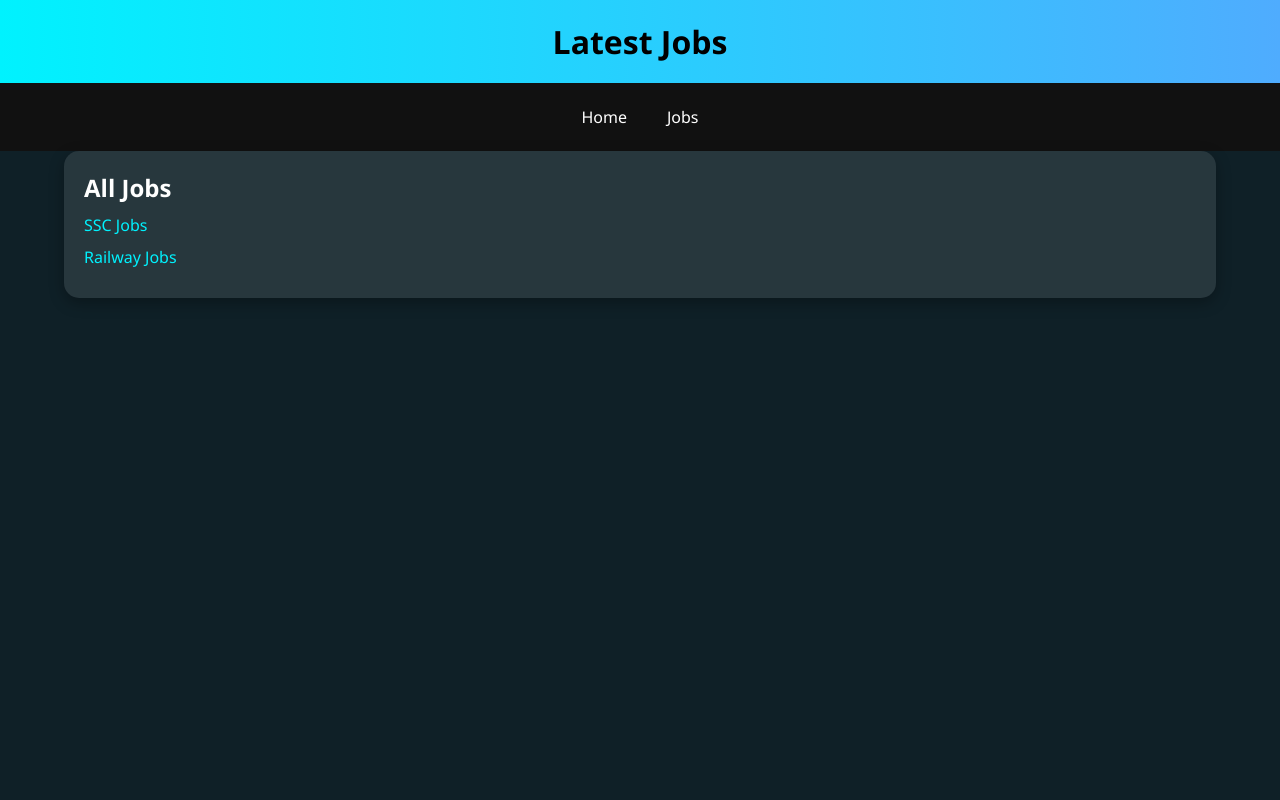
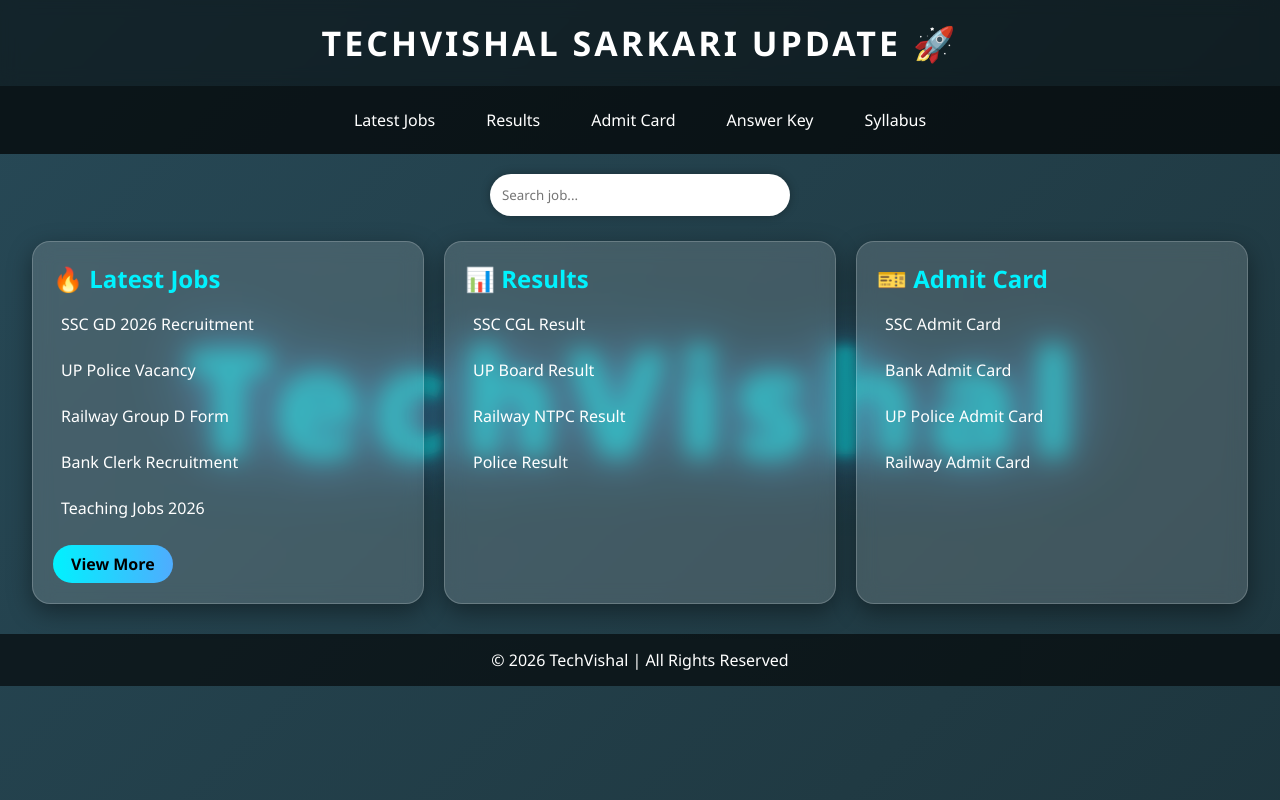
Before and after one commit to vishalrsd-dot/Tech-Vishal-Sarkari-Update, a plain HTML site: page index.html in a window 1280 px wide. Drawn offline with Linux system fonts and the light colour scheme.

Commit message:
Update index.html

```diff
--- a/index.html
+++ b/index.html
@@ -1,32 +1,613 @@
-<!DOCTYPE html>
-<html>
+ <!DOCTYPE html>
+<html lang="en">
+
 <head>
-<title>Jobs</title>
-<link rel="stylesheet" href="style.css">
+
+<meta charset="UTF-8">
+
+<title> Naukri Zone</title>
+
+<style>
+
+/* reset */
+
+*{
+margin:0;
+padding:0;
+box-sizing:border-box;
+font-family:Segoe UI;
+}
+
+/* animated gradient background */
+
+body{
+
+background: linear-gradient(-45deg,#0f2027,#203a43,#2c5364,#00f2fe);
+
+background-size:400% 400%;
+
+animation:bg 12s infinite alternate;
+
+min-height:100vh;
+
+}
+
+/* gradient animation */
+
+@keyframes bg{
+
+0%{background-position:left;}
+
+100%{background-position:right;}
+
+}
+
+/* hologram text */
+
+.hologram{
+
+position:fixed;
+
+top:50%;
+
+left:50%;
+
+transform:translate(-50%,-50%);
+
+font-size:130px;
+
+font-weight:bold;
+
+letter-spacing:15px;
+
+color:rgba(255,255,255,0.05);
+
+text-shadow:
+
+0 0 10px #00f2fe,
+
+0 0 20px #00f2fe,
+
+0 0 40px #4facfe,
+
+0 0 80px #4facfe;
+
+pointer-events:none;
+
+z-index:0;
+
+animation: glow 4s infinite alternate;
+
+}
+
+/* glow animation */
+
+@keyframes glow{
+
+0%{
+
+opacity:.3;
+
+transform:translate(-50%,-50%) scale(1);
+
+}
+
+100%{
+
+opacity:.6;
+
+transform:translate(-50%,-50%) scale(1.08);
+
+}
+
+}
+
+/* header */
+
+header{
+
+text-align:center;
+
+padding:20px;
+
+font-size:34px;
+
+font-weight:bold;
+
+color:white;
+
+background:rgba(0,0,0,.5);
+
+backdrop-filter:blur(8px);
+
+letter-spacing:3px;
+
+z-index:1;
+
+position:relative;
+
+}
+
+/* navbar */
+
+nav{
+
+display:flex;
+
+justify-content:center;
+
+flex-wrap:wrap;
+
+gap:15px;
+
+padding:15px;
+
+background:rgba(0,0,0,.7);
+
+position:relative;
+
+z-index:1;
+
+}
+
+nav a{
+
+color:white;
+
+text-decoration:none;
+
+padding:8px 18px;
+
+border-radius:20px;
+
+transition:.3s;
+
+}
+
+nav a:hover{
+
+background:#00f2fe;
+
+color:black;
+
+}
+
+/* search */
+
+.search-box{
+
+text-align:center;
+
+margin-top:20px;
+
+position:relative;
+
+z-index:1;
+
+}
+
+.search-box input{
+
+padding:12px;
+
+width:300px;
+
+border-radius:25px;
+
+border:none;
+
+outline:none;
+
+box-shadow:0 0 10px rgba(0,0,0,.3);
+
+}
+
+/* grid */
+
+.container{
+
+width:95%;
+
+margin:auto;
+
+margin-top:25px;
+
+display:grid;
+
+grid-template-columns: repeat(auto-fit,minmax(280px,1fr));
+
+gap:20px;
+
+position:relative;
+
+z-index:1;
+
+}
+
+/* glass cards */
+
+.card{
+
+background:rgba(255,255,255,.15);
+
+backdrop-filter:blur(10px);
+
+padding:20px;
+
+border-radius:18px;
+
+box-shadow:0 8px 25px rgba(0,0,0,.4);
+
+transition:.3s;
+
+border:1px solid rgba(255,255,255,.2);
+
+}
+
+.card:hover{
+
+transform:translateY(-8px) scale(1.02);
+
+box-shadow:0 15px 35px rgba(0,0,0,.5);
+
+}
+
+/* headings */
+
+.card h2{
+
+color:#00f2fe;
+
+margin-bottom:10px;
+
+}
+
+/* links */
+
+ul{
+
+list-style:none;
+
+}
+
+li{
+
+margin:8px 0;
+
+}
+
+li a{
+
+text-decoration:none;
+
+color:white;
+
+display:block;
+
+padding:8px;
+
+border-radius:8px;
+
+transition:.3s;
+
+}
+
+li a:hover{
+
+background:rgba(0,0,0,.4);
+
+padding-left:15px;
+
+color:#00f2fe;
+
+}
+
+/* button */
+
+.btn{
+
+display:inline-block;
+
+margin-top:10px;
+
+padding:8px 18px;
+
+background:linear-gradient(90deg,#00f2fe,#4facfe);
+
+color:black;
+
+border-radius:20px;
+
+text-decoration:none;
+
+transition:.3s;
+
+font-weight:bold;
+
+}
+
+.btn:hover{
+
+transform:scale(1.1);
+
+}
+
+/* footer */
+
+footer{
+
+margin-top:30px;
+
+text-align:center;
+
+padding:15px;
+
+color:white;
+
+background:rgba(0,0,0,.6);
+
+position:relative;
+
+z-index:1;
+
+}
+
+</style>
+
 </head>
 
-<body class="dark">
+<body>
 
-<header>Latest Jobs</header>
+<div class="hologram">
+
+TechVishal
+
+</div>
+
+<header>
+
+TECHVISHAL SARKARI UPDATE 🚀
+
+</header>
 
 <nav>
-<a href="index.html">Home</a>
-<a href="jobs.html">Jobs</a>
+
+<a href="#">Latest Jobs</a>
+
+<a href="#">Results</a>
+
+<a href="#">Admit Card</a>
+
+<a href="#">Answer Key</a>
+
+<a href="#">Syllabus</a>
+
 </nav>
 
+<div class="search-box">
+
+<input type="text" id="search" placeholder="Search job...">
+
+</div>
+
 <div class="container">
+
 <div class="card">
-<h2>All Jobs</h2>
+
+<h2>🔥 Latest Jobs</h2>
+
+<ul id="jobList">
+
+<li>
+
+<a href="https://ssc.nic.in" target="_blank">
+
+SSC GD 2026 Recruitment
+
+</a>
+
+</li>
+
+<li>
+
+<a href="https://uppbpb.gov.in" target="_blank">
+
+UP Police Vacancy
+
+</a>
+
+</li>
+
+<li>
+
+<a href="https://indianrailways.gov.in" target="_blank">
+
+Railway Group D Form
+
+</a>
+
+</li>
+
+<li>
+
+<a href="#">
+
+Bank Clerk Recruitment
+
+</a>
+
+</li>
+
+<li>
+
+<a href="#">
+
+Teaching Jobs 2026
+
+</a>
+
+</li>
+
+</ul>
+
+<a class="btn" href="#">
+
+View More
+
+</a>
+
+</div>
+
+<div class="card">
+
+<h2>📊 Results</h2>
 
 <ul>
-<li><a href="#">SSC Jobs</a></li>
-<li><a href="#">Railway Jobs</a></li>
+
+<li>
+
+<a href="#">
+
+SSC CGL Result
+
+</a>
+
+</li>
+
+<li>
+<a href="#">
+
+UP Board Result
+
+</a>
+
+</li>
+
+<li>
+
+<a href="#">
+
+Railway NTPC Result
+
+</a>
+
+</li>
+
+<li>
+
+<a href="#">
+
+Police Result
+
+</a>
+
+</li>
+
 </ul>
 
 </div>
+
+<div class="card">
+
+<h2>🎫 Admit Card</h2>
+
+<ul>
+
+<li>
+
+<a href="#">
+
+SSC Admit Card
+
+</a>
+
+</li>
+
+<li>
+
+<a href="#">
+
+Bank Admit Card
+
+</a>
+
+</li>
+
+<li>
+
+<a href="#">
+
+UP Police Admit Card
+
+</a>
+
+</li>
+
+<li>
+
+<a href="#">
+
+Railway Admit Card
+
+</a>
+
+</li>
+
+</ul>
+
 </div>
 
-<script src="script.js"></script>
+</div>
+
+<footer>
+
+© 2026 TechVishal | All Rights Reserved
+
+</footer>
+
+<script>
+
+/* search filter */
+
+document
+.getElementById("search")
+.addEventListener("keyup",
+
+function(){
+
+let value=this.value.toLowerCase();
+
+let items=
+document.querySelectorAll("#jobList li");
+
+items.forEach(
+
+function(item){
+
+item.style.display=
+
+item.innerText
+.toLowerCase()
+.includes(value)
+
+?
+
+"block"
+
+:
+
+"none";
+
+}
+
+);
+
+}
+
+);
+
+</script>
 
 </body>
+
 </html>
```
